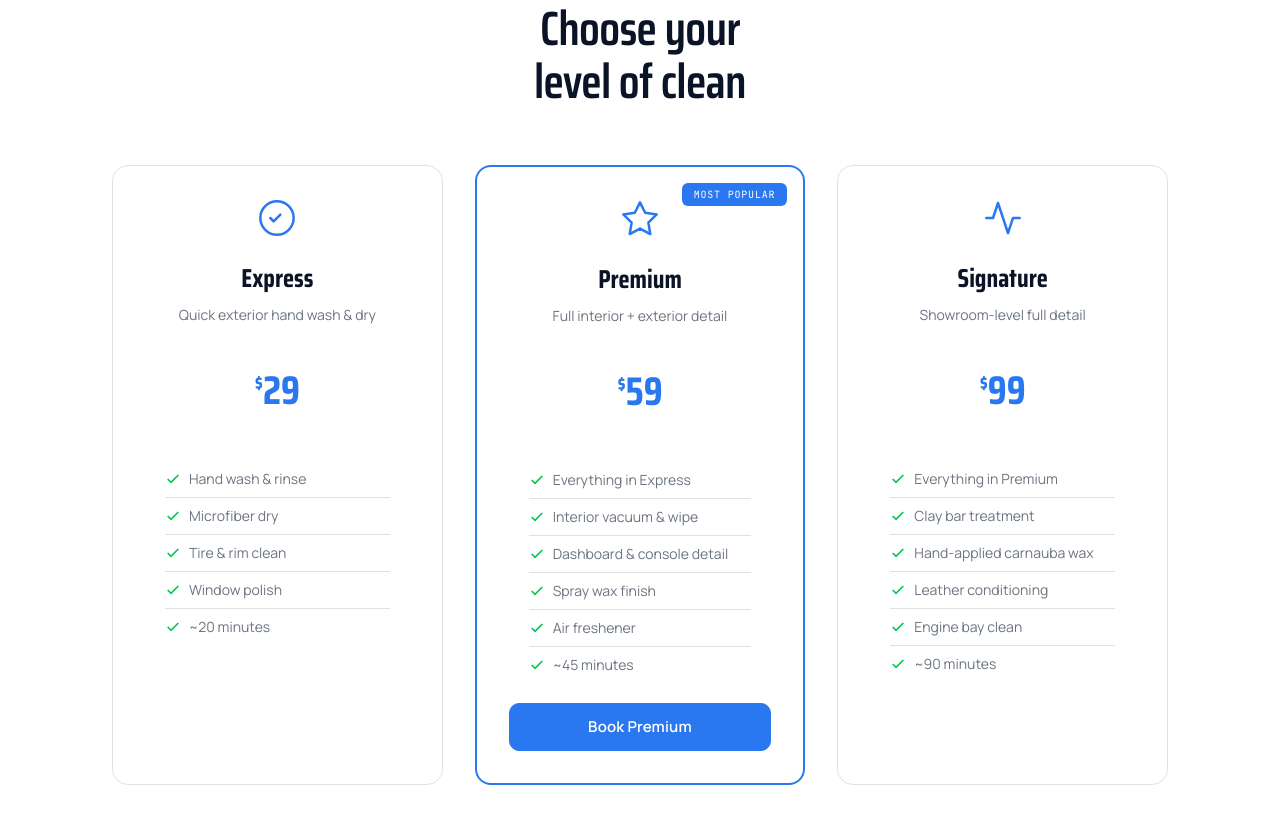
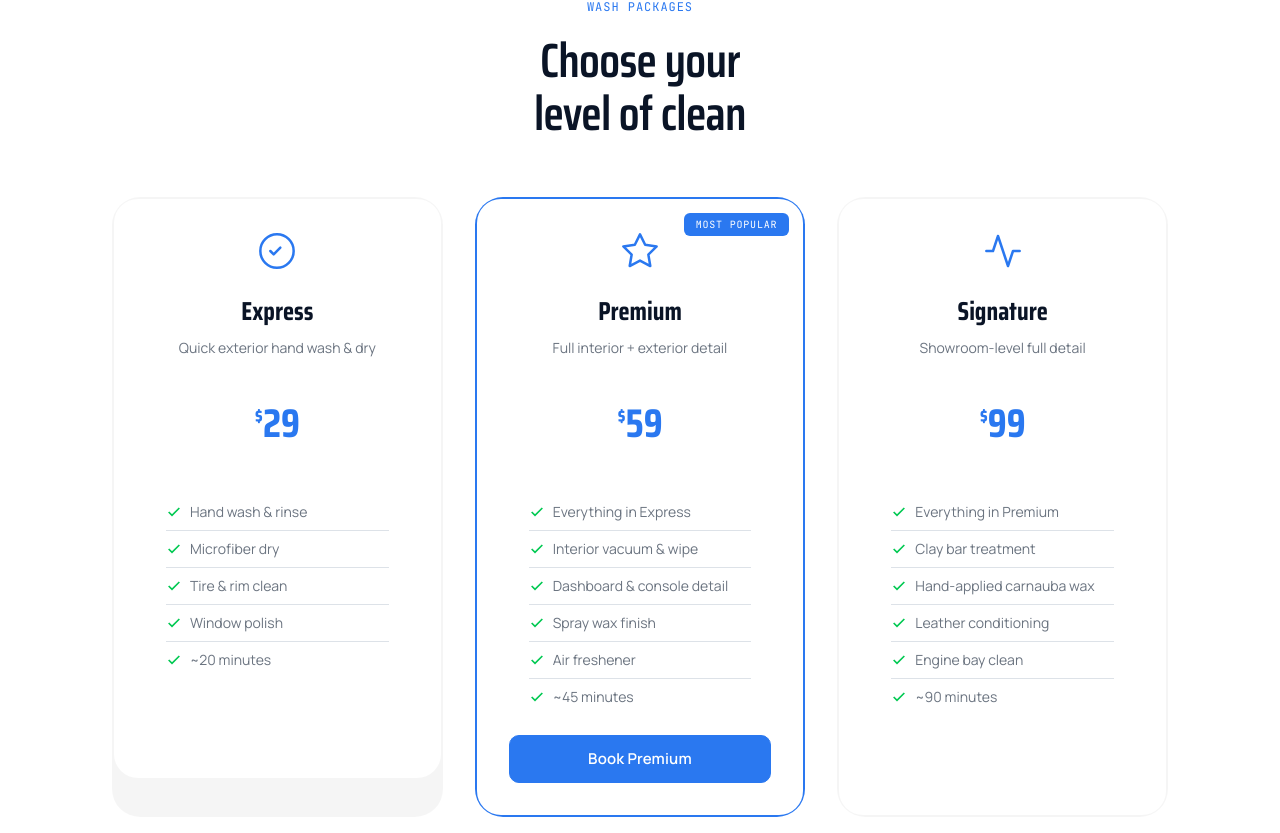
Before and after one commit to kentodevlab/atlasgloss, a Next.js app: page /en in a window 1280 px wide. Shown: the part 1047-1880 px from the top of the page. Built offline with nearby package versions, Linux system fonts and the light colour scheme; no server answers.

Commit message:
UI architect: Double-Bezel cards, cubic-bezier motion, Button-in-Button arrow, macro padding

```diff
--- a/src/components/sections/Services.tsx
+++ b/src/components/sections/Services.tsx
@@ -38,7 +38,7 @@ export default function Services() {
   const locale = useLocale() as 'en' | 'es'
 
   return (
-    <section id="services" className="py-[clamp(3rem,8vw,6rem)] bg-surface dark:bg-[#111827] scroll-mt-24">
+    <section id="services" className="py-[clamp(4rem,10vw,8rem)] bg-surface dark:bg-[#111827] scroll-mt-24">
       <div className="container-ag flex flex-col gap-14">
         <div className="max-w-[36ch] text-center mx-auto">
           <p className="font-[family-name:var(--font-mono)] text-xs tracking-[0.08em] uppercase text-blue-bright mb-5">
--- a/src/components/ui/Button.tsx
+++ b/src/components/ui/Button.tsx
@@ -27,13 +27,19 @@ const sizes: Record<string, string> = {
 }
 
 export default function Button({ variant = 'primary', size = 'md', href, arrow, className = '', children, ...props }: ButtonProps) {
-  const cls = `inline-flex items-center justify-center gap-2 font-semibold tracking-[0.01em] border transition-all duration-150 active:translate-y-px no-underline focus-visible:outline-none focus-visible:ring-2 focus-visible:ring-blue-bright focus-visible:ring-offset-2 ${variants[variant]} ${sizes[size]} ${arrow ? 'group' : ''} ${className}`
+  const cls = `inline-flex items-center justify-center gap-3 font-semibold tracking-[0.01em] border transition-all duration-700 ease-[cubic-bezier(0.32,0.72,0,1)] active:scale-[0.98] no-underline focus-visible:outline-none focus-visible:ring-2 focus-visible:ring-blue-bright focus-visible:ring-offset-2 ${variants[variant]} ${sizes[size]} ${arrow ? 'group' : ''} ${className}`
 
   if (href) {
     return (
       <a href={href} className={cls}>
         {children}
-        {arrow && <span className="inline-block transition-transform duration-150 group-hover:translate-x-0.5">→</span>}
+        {arrow && (
+          <span className="w-8 h-8 rounded-full bg-black/10 dark:bg-white/10 flex items-center justify-center transition-all duration-700 ease-[cubic-bezier(0.32,0.72,0,1)] group-hover:translate-x-0.5 group-hover:scale-105">
+            <svg className="w-4 h-4" viewBox="0 0 24 24" fill="none" stroke="currentColor" strokeWidth="2" strokeLinecap="round" strokeLinejoin="round">
+              <line x1="5" y1="12" x2="19" y2="12" /><polyline points="12 5 19 12 12 19" />
+            </svg>
+          </span>
+        )}
       </a>
     )
   }
--- a/src/components/ui/SectionAnimator.tsx
+++ b/src/components/ui/SectionAnimator.tsx
@@ -17,7 +17,7 @@ export default function SectionAnimator({ children, className = '', as: Tag = 's
   return (
     <Tag
       ref={ref}
-      className={`transition-all duration-700 ease-out ${
+      className={`transition-all duration-800 ease-[cubic-bezier(0.32,0.72,0,1)] ${
         inView ? 'opacity-100 translate-y-0' : 'opacity-0 translate-y-8'
       } ${className}`}
       style={{ transitionDelay: `${delay}ms` }}
--- a/src/components/ui/ServiceCard.tsx
+++ b/src/components/ui/ServiceCard.tsx
@@ -31,8 +31,11 @@ export default function ServiceCard({ service }: ServiceCardProps) {
   const locale = useLocale() as 'en' | 'es'
   const svc = dictionary.services[service.id as keyof typeof dictionary.services] as any
 
+  const bezelOuter = `relative rounded-[1.75rem] p-[2px] transition-all duration-700 ease-[cubic-bezier(0.32,0.72,0,1)] hover:-translate-y-1 ${service.featured ? 'bg-blue-bright' : 'bg-black/[0.04] dark:bg-white/[0.06]'}`
+
   return (
-    <div className={`relative bg-card border rounded-[16px] p-5 md:p-8 text-center flex flex-col transition-all duration-200 hover:-translate-y-1 hover:shadow-[0_12px_32px_rgba(15,37,71,0.16),0_4px_8px_rgba(15,37,71,0.06)] ${service.featured ? 'border-blue-bright border-2' : 'border-border'}`}>
+    <div className={bezelOuter}>
+      <div className={`bg-card rounded-[calc(1.75rem-4px)] p-5 md:p-8 text-center flex flex-col shadow-[inset_0_1px_0_rgba(255,255,255,0.12)] transition-all duration-700 ease-[cubic-bezier(0.32,0.72,0,1)] hover:shadow-[0_12px_32px_rgba(15,37,71,0.16),0_4px_8px_rgba(15,37,71,0.06),inset_0_1px_0_rgba(255,255,255,0.12)]`}>
         {service.featured && svc.badge && (
           <span className="absolute top-4 right-4 bg-blue-bright text-white font-[family-name:var(--font-mono)] text-[10px] tracking-[0.08em] px-3 py-1 rounded-md">
             {svc.badge[locale]}
@@ -68,5 +71,6 @@ export default function ServiceCard({ service }: ServiceCardProps) {
           {svc.cta[locale]}
         </Button>
       </div>
+    </div>
   )
 }
--- a/src/components/ui/TestimonialCard.tsx
+++ b/src/components/ui/TestimonialCard.tsx
@@ -22,7 +22,8 @@ export default function TestimonialCard({ testimonial }: TestimonialCardProps) {
   const bg = colors[parseInt(testimonial.id) % colors.length]
 
   return (
-    <div className="bg-card border border-border rounded-[16px] p-7 text-center transition-all duration-200 hover:shadow-[0_4px_12px_rgba(15,37,71,0.10)] hover:-translate-y-0.5">
+    <div className="rounded-[1.75rem] p-[2px] bg-black/[0.04] dark:bg-white/[0.06] transition-all duration-700 ease-[cubic-bezier(0.32,0.72,0,1)] hover:-translate-y-0.5">
+      <div className="bg-card rounded-[calc(1.75rem-4px)] p-7 text-center shadow-[inset_0_1px_0_rgba(255,255,255,0.12)] transition-all duration-700 ease-[cubic-bezier(0.32,0.72,0,1)] hover:shadow-[0_4px_12px_rgba(15,37,71,0.10),inset_0_1px_0_rgba(255,255,255,0.12)]">
         <div className={`w-12 h-12 mx-auto mb-4 rounded-full ${bg} text-white grid place-items-center font-[family-name:var(--font-display)] text-sm font-bold`}>
           {initials}
         </div>
@@ -39,5 +40,6 @@ export default function TestimonialCard({ testimonial }: TestimonialCardProps) {
           <strong className="text-fg font-semibold">{testimonial.name}</strong> · {item.location[locale]}
         </p>
       </div>
+    </div>
   )
 }
```
Lines whose indentation alone changed are shown as unchanged.
